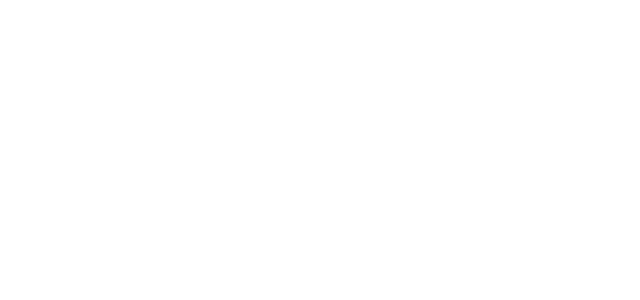
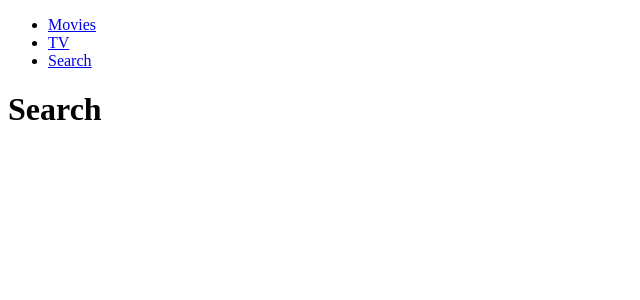
Before and after one commit to hjunyoung/nomflix, a React (Create React App) app: page /search in a window 1280 px wide. Shown: the top 300 px of the page, without its empty margins (0-640 px from the left). Built offline with nearby package versions, Linux system fonts and the light colour scheme.

Commit message:
✨ Add a router

```diff
--- a/src/Components/App.js
+++ b/src/Components/App.js
@@ -1,7 +1,14 @@
 import React from 'react';
+import Header from './Header';
+import RouterComponent from './Router';
 
 function App() {
-  return <div className="App" />;
+  return (
+    <>
+      <Header />
+      <RouterComponent />
+    </>
+  );
 }
 
 export default App;
--- /dev/null
+++ b/src/Components/Header.js
@@ -0,0 +1,21 @@
+import React from 'react';
+
+const Header = () => {
+  return (
+    <header>
+      <ul>
+        <li>
+          <a href="/">Movies</a>
+        </li>
+        <li>
+          <a href="/tv">TV</a>
+        </li>
+        <li>
+          <a href="/search">Search</a>
+        </li>
+      </ul>
+    </header>
+  );
+};
+
+export default Header;
--- /dev/null
+++ b/src/Components/Router.js
@@ -0,0 +1,25 @@
+import React from 'react';
+import {
+  BrowserRouter as Router,
+  Route,
+  Redirect,
+  Switch,
+} from 'react-router-dom';
+import Home from 'Routes/Home';
+import TV from 'Routes/TV';
+import Search from 'Routes/Search';
+
+const RouterComponent = () => {
+  return (
+    <Router>
+      <Switch>
+        <Route path="/" component={Home} exact />
+        <Route path="/tv" component={TV} exact />
+        <Route path="/search" component={Search} exact />
+        <Redirect from="*" to="/" />
+      </Switch>
+    </Router>
+  );
+};
+
+export default RouterComponent;
--- a/src/Routes/Home.js
+++ b/src/Routes/Home.js
@@ -1 +1,7 @@
-export default () => 'Home';
+// import React from 'react';
+
+const Home = () => {
+  return <h1>Home</h1>;
+};
+
+export default Home;
--- a/src/Routes/Search.js
+++ b/src/Routes/Search.js
@@ -1 +1,7 @@
-export default () => 'Search';
+import React from 'react';
+
+const Search = () => {
+  return <h1>Search</h1>;
+};
+
+export default Search;
--- a/src/Routes/TV.js
+++ b/src/Routes/TV.js
@@ -1 +1,7 @@
-export default () => 'TV';
+import React from 'react';
+
+const TV = () => {
+  return <h1>TV</h1>;
+};
+
+export default TV;
```
Also changed, not shown: src/Routes/Detail.js (+7 -1 lines).
